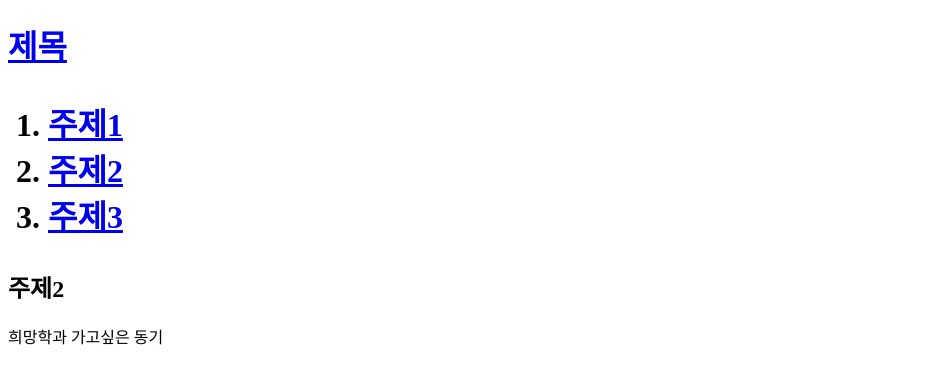
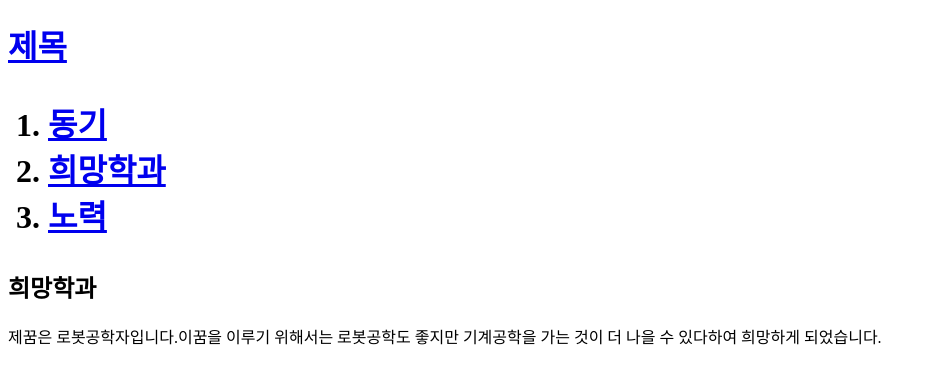
Before and after one commit to ym-0219/web11.html, a plain HTML site: page s2.html in a window 1280 px wide. Shown: the whole page, without its empty margins (0-936 px from the left). Drawn offline with Linux system fonts and the light colour scheme.

Commit message:
Update s2.html

```diff
--- a/s2.html
+++ b/s2.html
@@ -8,12 +8,12 @@
 <body>
   <h1><a href="title.html">제목</a><h1>
   <ol>
-        <li><a href="s1.html">주제1</a></li>
-        <li><a href="s2.html">주제2</a></li>
-        <li><a href="s3.html">주제3</a></li>
+        <li><a href="s1.html">동기</a></li>
+        <li><a href="s2.html">희망학과</a></li>
+        <li><a href="s3.html">노력</a></li>
   </ol>
-  <h2>주제2</h2>
+  <h2>희망학과</h2>
   <p>
-    희망학과 가고싶은 동기
+    제꿈은 로봇공학자입니다.이꿈을 이루기 위해서는 로봇공학도 좋지만 기계공학을 가는 것이 더 나을 수 있다하여 희망하게 되었습니다.
   </p>
 </html>
```
